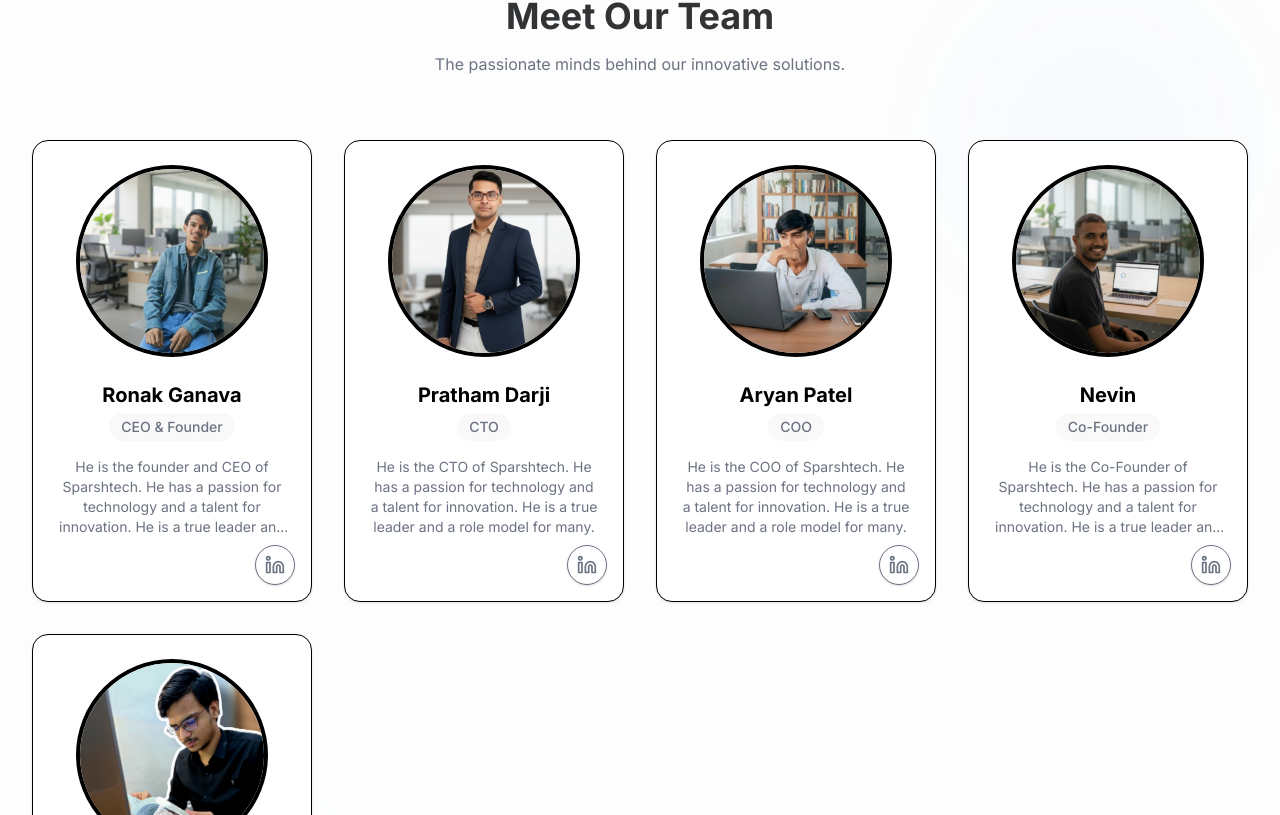
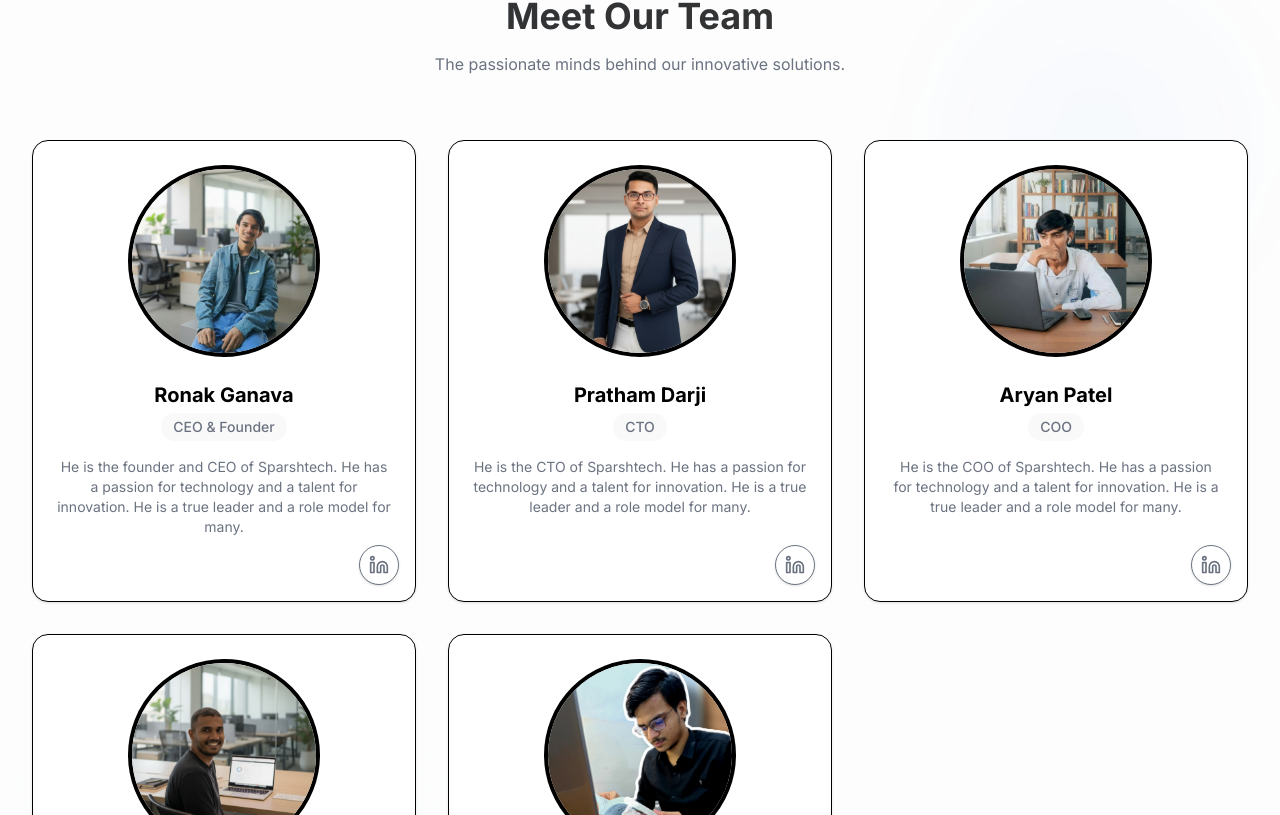
Before and after one commit to Pratham-Prog861/sparshtech, a Next.js app: page / in a window 1280 px wide. Shown: the part 2965-3780 px from the top of the page. Built offline with nearby package versions, Linux system fonts and the light colour scheme.

Commit message:
update cols from 4 to 3

```diff
--- a/components/Team.tsx
+++ b/components/Team.tsx
@@ -79,7 +79,7 @@
           </p>
         </motion.div>
 
-        <div className="grid grid-cols-1 sm:grid-cols-2 lg:grid-cols-4 gap-8">
+        <div className="grid grid-cols-1 sm:grid-cols-2 lg:grid-cols-3 gap-8">
           {loading
             ? Array.from({ length: 4 }).map((_, i) => (
                 <div key={i} className="flex flex-col items-center space-y-4">
```
